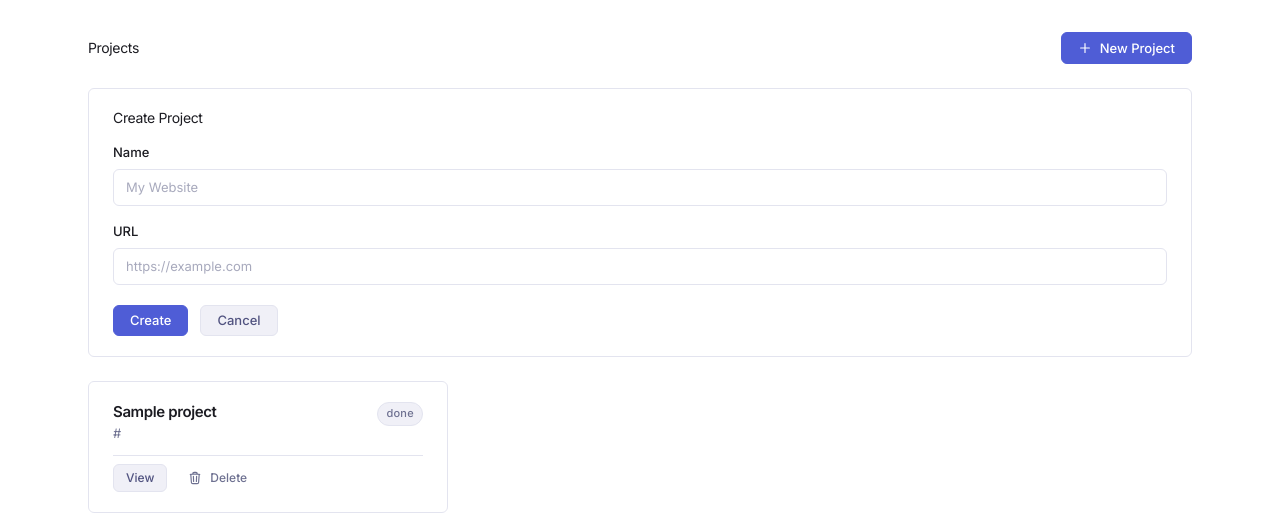
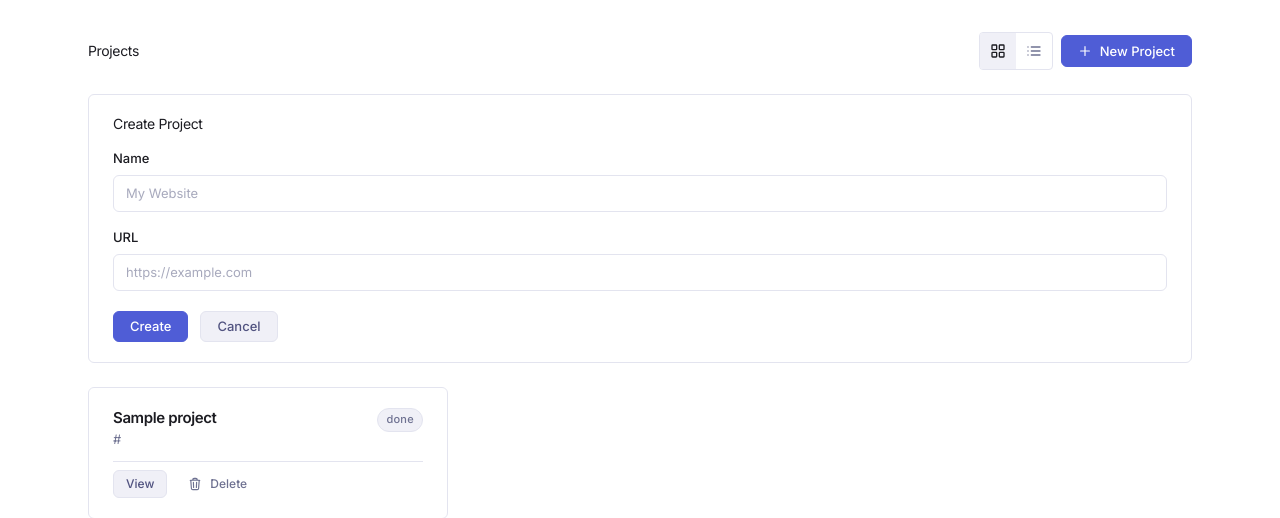
Before and after one commit to tenaz3/breakthevibe, a Python web app: template breakthevibe/web/templates/projects.html in a window 1280 px wide, after a click on "New Project". Shown: the part 57-575 px from the top of the page. Run offline with Jinja, Linux system fonts and the light colour scheme; the template is opened without the code that fills it: most values are stand-ins (such as "Sample title", 1, 10 or a date in 2020); some libraries are stand-ins or nearby versions.

Commit message:
feat: add grid/list view toggle to projects page
Add toggleable grid and list views with localStorage persistence,
move empty state outside the grid, and support delete from both views.

Co-Authored-By: Claude Opus 4.6 <noreply@anthropic.com>

```diff
--- a/breakthevibe/web/templates/projects.html
+++ b/breakthevibe/web/templates/projects.html
@@ -3,11 +3,22 @@
 {% block content %}
 <div class="flex items-center justify-between mb-6">
     <h1>Projects</h1>
+    <div class="flex items-center gap-2">
+        <!-- View toggle -->
+        <div class="flex border border-border rounded-md overflow-hidden">
+            <button id="view-grid" class="btn-view-toggle active" onclick="setView('grid')" aria-label="Grid view">
+                <svg class="w-4 h-4" fill="none" stroke="currentColor" stroke-width="2" viewBox="0 0 24 24"><rect x="3" y="3" width="7" height="7" rx="1"/><rect x="14" y="3" width="7" height="7" rx="1"/><rect x="3" y="14" width="7" height="7" rx="1"/><rect x="14" y="14" width="7" height="7" rx="1"/></svg>
+            </button>
+            <button id="view-list" class="btn-view-toggle" onclick="setView('list')" aria-label="List view">
+                <svg class="w-4 h-4" fill="none" stroke="currentColor" stroke-width="2" viewBox="0 0 24 24"><path stroke-linecap="round" d="M8 6h13M8 12h13M8 18h13M3 6h.01M3 12h.01M3 18h.01"/></svg>
+            </button>
+        </div>
         <button class="btn btn-primary"
                 onclick="document.getElementById('new-project-form').classList.toggle('hidden')">
             <svg class="w-3.5 h-3.5" fill="none" stroke="currentColor" stroke-width="2" viewBox="0 0 24 24"><path stroke-linecap="round" stroke-linejoin="round" d="M12 4.5v15m7.5-7.5h-15"/></svg>
             New Project
         </button>
+    </div>
 </div>
 
 <!-- Create project form -->
@@ -36,7 +47,17 @@
     </form>
 </div>
 
-<!-- Project grid -->
+{% if not projects %}
+<div class="card">
+    <div class="empty-state">
+        <svg fill="none" stroke="currentColor" stroke-width="1.5" viewBox="0 0 24 24"><path stroke-linecap="round" stroke-linejoin="round" d="M2.25 12.75V12A2.25 2.25 0 0 1 4.5 9.75h15A2.25 2.25 0 0 1 21.75 12v.75m-8.69-6.44-2.12-2.12a1.5 1.5 0 0 0-1.061-.44H4.5A2.25 2.25 0 0 0 2.25 6v12a2.25 2.25 0 0 0 2.25 2.25h15A2.25 2.25 0 0 0 21.75 18V9a2.25 2.25 0 0 0-2.25-2.25h-5.379a1.5 1.5 0 0 1-1.06-.44Z"/></svg>
+        <p>No projects yet</p>
+        <p>Create one to get started.</p>
+    </div>
+</div>
+{% else %}
+
+<!-- Grid view -->
 <div id="project-grid" class="grid grid-cols-1 sm:grid-cols-2 lg:grid-cols-3 gap-3 stagger-children">
     {% for project in projects %}
     <div class="card card-interactive card-content" id="project-{{ project.id }}">
@@ -63,20 +84,105 @@
         </div>
     </div>
     {% endfor %}
-    {% if not projects %}
-    <div class="col-span-full card">
-        <div class="empty-state">
-            <svg fill="none" stroke="currentColor" stroke-width="1.5" viewBox="0 0 24 24"><path stroke-linecap="round" stroke-linejoin="round" d="M2.25 12.75V12A2.25 2.25 0 0 1 4.5 9.75h15A2.25 2.25 0 0 1 21.75 12v.75m-8.69-6.44-2.12-2.12a1.5 1.5 0 0 0-1.061-.44H4.5A2.25 2.25 0 0 0 2.25 6v12a2.25 2.25 0 0 0 2.25 2.25h15A2.25 2.25 0 0 0 21.75 18V9a2.25 2.25 0 0 0-2.25-2.25h-5.379a1.5 1.5 0 0 1-1.06-.44Z"/></svg>
-            <p>No projects yet</p>
-            <p>Create one to get started.</p>
+</div>
+
+<!-- List view -->
+<div id="project-list" class="hidden">
+    <div class="table-wrapper">
+        <table class="table">
+            <thead>
+                <tr>
+                    <th>Name</th>
+                    <th>URL</th>
+                    <th>Status</th>
+                    <th class="text-right">Actions</th>
+                </tr>
+            </thead>
+            <tbody>
+                {% for project in projects %}
+                <tr id="project-list-{{ project.id }}">
+                    <td class="font-medium text-foreground">{{ project.name }}</td>
+                    <td class="text-muted-foreground truncate max-w-[280px]">{{ project.url }}</td>
+                    <td>
+                        <span class="badge
+                            {% if project.status == 'passed' or project.status == 'healthy' %}badge-success
+                            {% elif project.status == 'failed' %}badge-destructive
+                            {% elif project.status == 'running' %}badge-info
+                            {% else %}badge-secondary{% endif %}">
+                            {{ project.status }}
+                        </span>
+                    </td>
+                    <td class="text-right">
+                        <div class="flex justify-end gap-2">
+                            <a href="/projects/{{ project.id }}" class="btn btn-secondary btn-sm">View</a>
+                            <button class="btn btn-ghost btn-sm btn-icon text-muted-foreground hover:text-destructive"
+                                    onclick="deleteProject('{{ project.id }}', '{{ project.name }}')"
+                                    aria-label="Delete {{ project.name }}">
+                                <svg class="w-3.5 h-3.5" fill="none" stroke="currentColor" stroke-width="2" viewBox="0 0 24 24"><path stroke-linecap="round" stroke-linejoin="round" d="m14.74 9-.346 9m-4.788 0L9.26 9m9.968-3.21c.342.052.682.107 1.022.166m-1.022-.165L18.16 19.673a2.25 2.25 0 0 1-2.244 2.077H8.084a2.25 2.25 0 0 1-2.244-2.077L4.772 5.79m14.456 0a48.108 48.108 0 0 0-3.478-.397m-12 .562c.34-.059.68-.114 1.022-.165m0 0a48.11 48.11 0 0 1 3.478-.397m7.5 0v-.916c0-1.18-.91-2.164-2.09-2.201a51.964 51.964 0 0 0-3.32 0c-1.18.037-2.09 1.022-2.09 2.201v.916m7.5 0a48.667 48.667 0 0 0-7.5 0"/></svg>
+                            </button>
+                        </div>
+                    </td>
+                </tr>
+                {% endfor %}
+            </tbody>
+        </table>
     </div>
 </div>
+
 {% endif %}
-</div>
 {% endblock %}
 
 {% block scripts %}
+<style>
+.btn-view-toggle {
+    display: inline-flex;
+    align-items: center;
+    justify-content: center;
+    width: 2.25rem;
+    height: 2.25rem;
+    color: var(--muted-foreground);
+    background: transparent;
+    border: none;
+    cursor: pointer;
+    transition: all 0.15s ease;
+}
+.btn-view-toggle:hover {
+    color: var(--foreground);
+    background: var(--accent);
+}
+.btn-view-toggle.active {
+    color: var(--foreground);
+    background: var(--secondary);
+}
+</style>
 <script>
+function setView(mode) {
+    var grid = document.getElementById('project-grid');
+    var list = document.getElementById('project-list');
+    var btnGrid = document.getElementById('view-grid');
+    var btnList = document.getElementById('view-list');
+    if (!grid || !list) return;
+
+    if (mode === 'list') {
+        grid.classList.add('hidden');
+        list.classList.remove('hidden');
+        btnGrid.classList.remove('active');
+        btnList.classList.add('active');
+    } else {
+        grid.classList.remove('hidden');
+        list.classList.add('hidden');
+        btnGrid.classList.add('active');
+        btnList.classList.remove('active');
+    }
+    localStorage.setItem('btv-project-view', mode);
+}
+
+/* Restore saved view preference */
+(function() {
+    var saved = localStorage.getItem('btv-project-view');
+    if (saved === 'list') setView('list');
+})();
+
 function deleteProject(id, name) {
     openConfirmDialog(
         'Delete project',
@@ -86,13 +192,16 @@ function deleteProject(id, name) {
             fetch('/api/projects/' + id, { method: 'DELETE' })
                 .then(function(res) {
                     if (res.ok) {
-                        var el = document.getElementById('project-' + id);
+                        var card = document.getElementById('project-' + id);
+                        var row = document.getElementById('project-list-' + id);
+                        [card, row].forEach(function(el) {
                             if (el) {
                                 el.style.transition = 'opacity 0.2s, transform 0.2s';
                                 el.style.opacity = '0';
                                 el.style.transform = 'scale(0.95)';
                                 setTimeout(function() { el.remove(); }, 200);
                             }
+                        });
                         showToast('Project deleted', 'success');
                     } else {
                         showToast('Failed to delete project');
```
Lines whose indentation alone changed are shown as unchanged.
